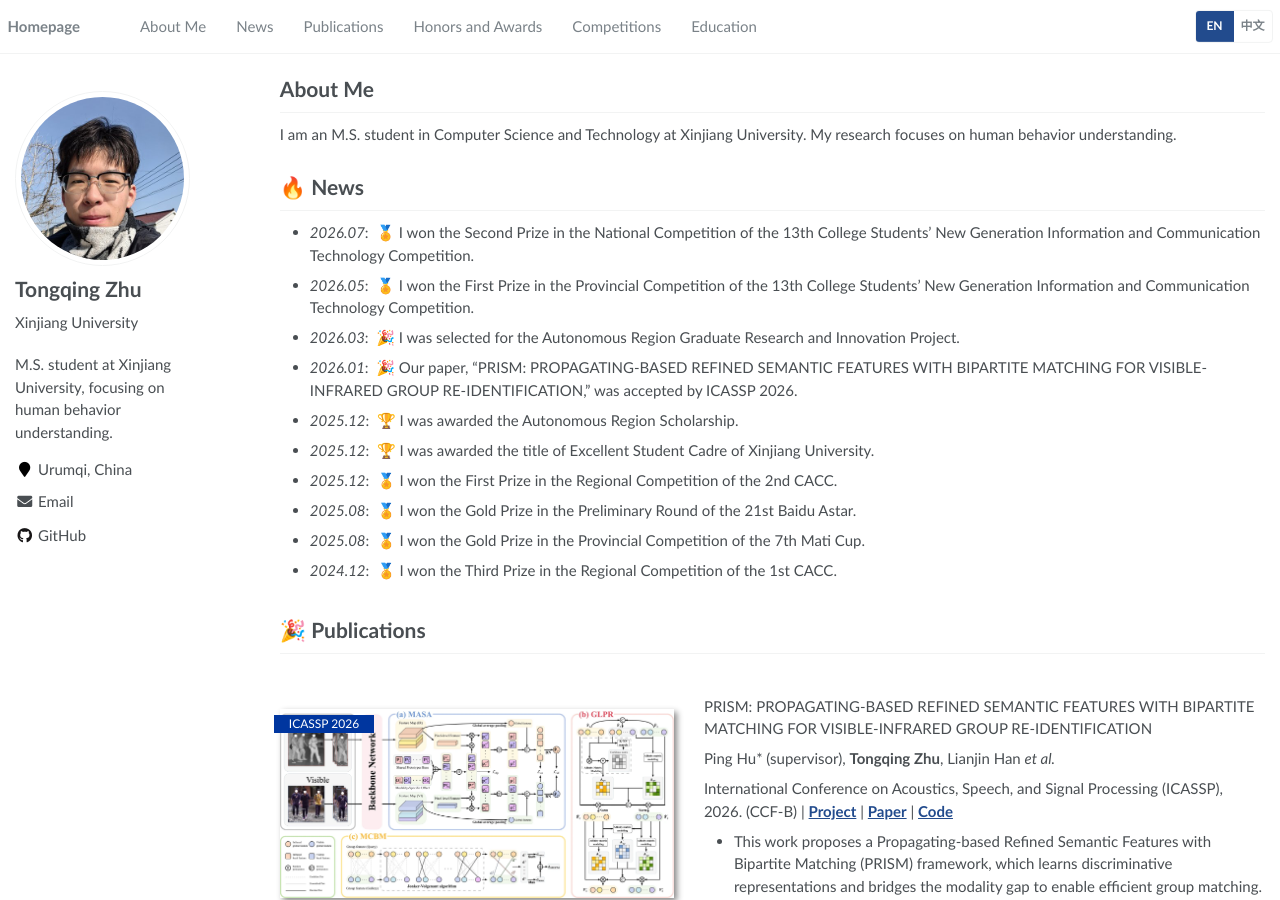
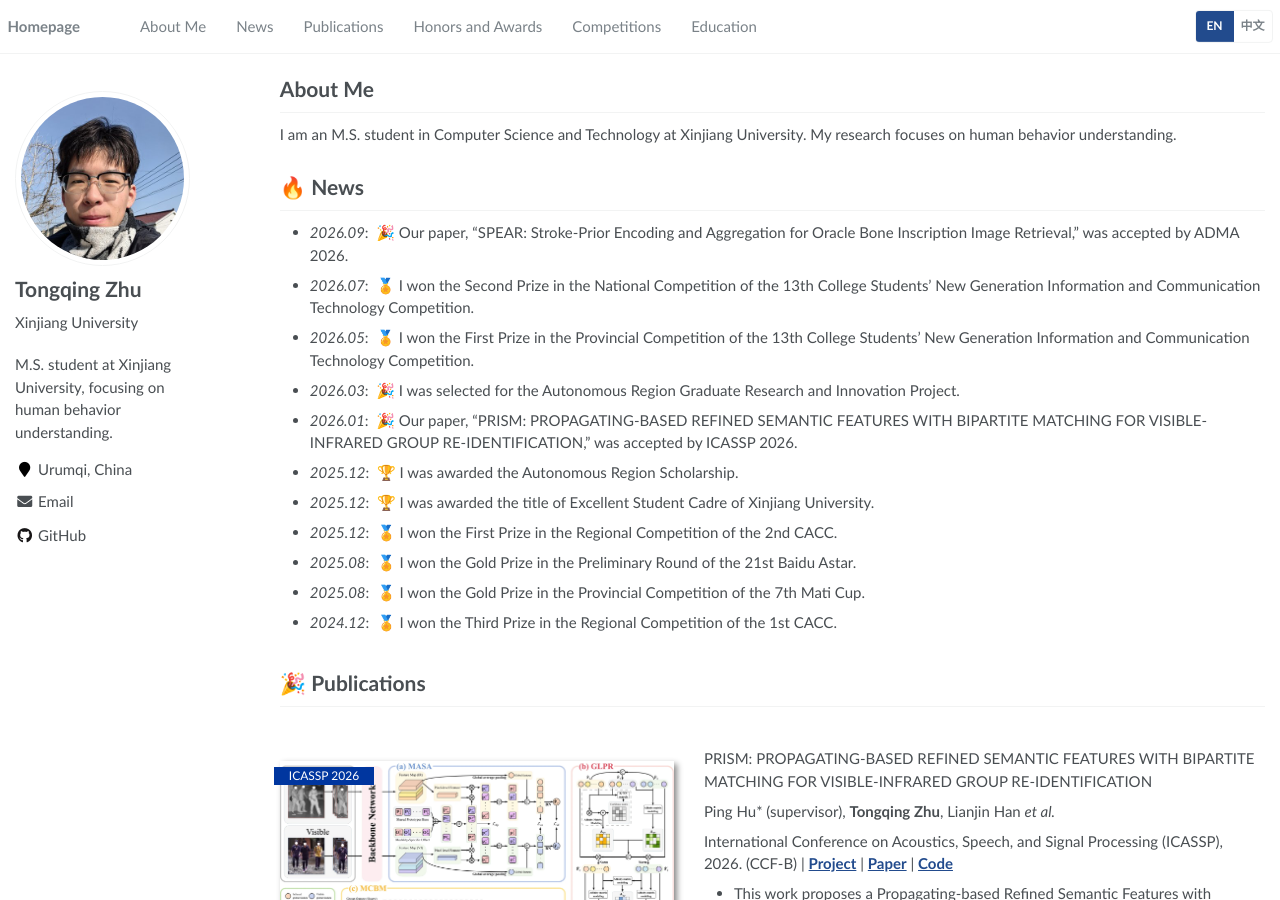
Before and after one commit to Ztqing/ztqing.github.io, a Jekyll site: the page built from _pages/about.md, in a window 1280 px wide and 900 px high. Built offline with Jekyll 4.4.1, drawn with Linux system fonts in a browser that asks for light colours.

Commit message:
add: ADMA 2026 SPEAR acceptance news

```diff
--- a/_data/news.yml
+++ b/_data/news.yml
@@ -1,6 +1,12 @@
 # News timeline, newest first.
 # `ref` points at the canonical entry id in honors.yml / competitions.yml /
 # publications.yml and records that the same event is also listed there.
+- date: "2026.09"
+  emoji: "🎉"
+  type: publication
+  text_en: "Our paper, “SPEAR: Stroke-Prior Encoding and Aggregation for Oracle Bone Inscription Image Retrieval,” was accepted by ADMA 2026."
+  text_zh: "我们的论文“SPEAR: Stroke-Prior Encoding and Aggregation for Oracle Bone Inscription Image Retrieval”被 ADMA 2026 接收。"
+
 - date: "2026.07"
   emoji: "🏅"
   type: competition
```
